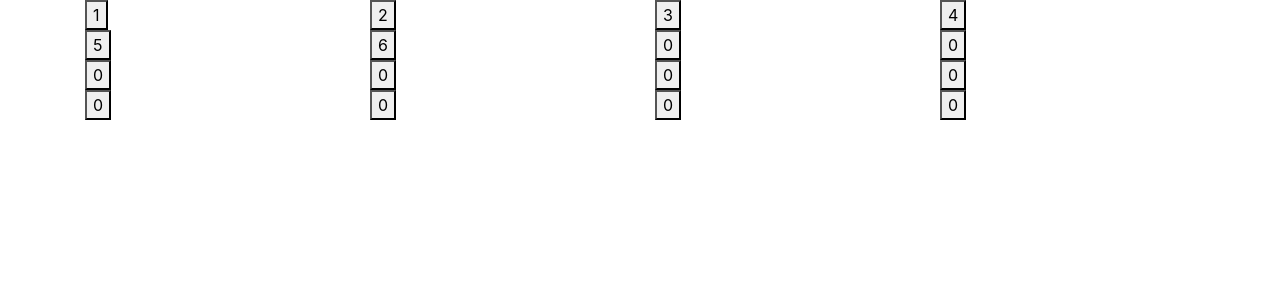
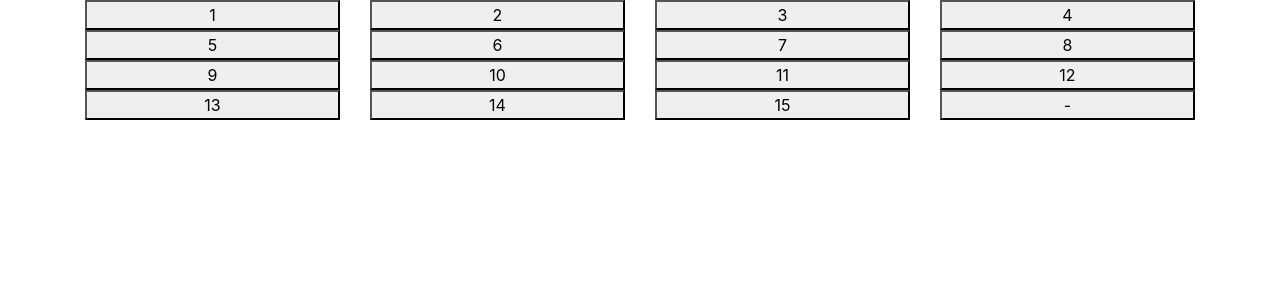
Before and after one commit to CodySelman/react-fifteen, a React (Create React App) app: page / in a window 1280 px wide. Shown: the top 300 px of the page. Built offline with nearby package versions, Linux system fonts and the light colour scheme.

Commit message:
Created empty cells array in state. Created empty componentDidMount function.

```diff
--- a/src/App.js
+++ b/src/App.js
@@ -5,31 +5,34 @@ class App extends Component {
   constructor(){
     super();
     this.state={
-
+      cells: []
     };
     //binds
+  }
+  componentDidMount(){
+    console.log('hello');
   }
   render() {
     return (
       <div>
         <div className='container'>
           <div className='row'>
-          <div className="col-3"><button>1</button></div>
-          <div className="col-3"><button>2</button></div>
-          <div className="col-3"><button>3</button></div>
-          <div className="col-3"><button>4</button></div>
-          <div className="col-3"><button>5</button></div>
-          <div className="col-3"><button>6</button></div>
-          <div className="col-3"><button>0</button></div>
-          <div className="col-3"><button>0</button></div>
-          <div className="col-3"><button>0</button></div>
-          <div className="col-3"><button>0</button></div>
-          <div className="col-3"><button>0</button></div>
-          <div className="col-3"><button>0</button></div>
-          <div className="col-3"><button>0</button></div>
-          <div className="col-3"><button>0</button></div>
-          <div className="col-3"><button>0</button></div>
-          <div className="col-3"><button>0</button></div>
+          <div className="col-3"><button className='w-100'>1</button></div>
+          <div className="col-3"><button className='w-100'>2</button></div>
+          <div className="col-3"><button className='w-100'>3</button></div>
+          <div className="col-3"><button className='w-100'>4</button></div>
+          <div className="col-3"><button className='w-100'>5</button></div>
+          <div className="col-3"><button className='w-100'>6</button></div>
+          <div className="col-3"><button className='w-100'>7</button></div>
+          <div className="col-3"><button className='w-100'>8</button></div>
+          <div className="col-3"><button className='w-100'>9</button></div>
+          <div className="col-3"><button className='w-100'>10</button></div>
+          <div className="col-3"><button className='w-100'>11</button></div>
+          <div className="col-3"><button className='w-100'>12</button></div>
+          <div className="col-3"><button className='w-100'>13</button></div>
+          <div className="col-3"><button className='w-100'>14</button></div>
+          <div className="col-3"><button className='w-100'>15</button></div>
+          <div className="col-3"><button className='w-100'>-</button></div>
           </div>
         </div>
       </div>
```
Also changed, not shown: 1 other file (tests, documents, lock files or other folders).
